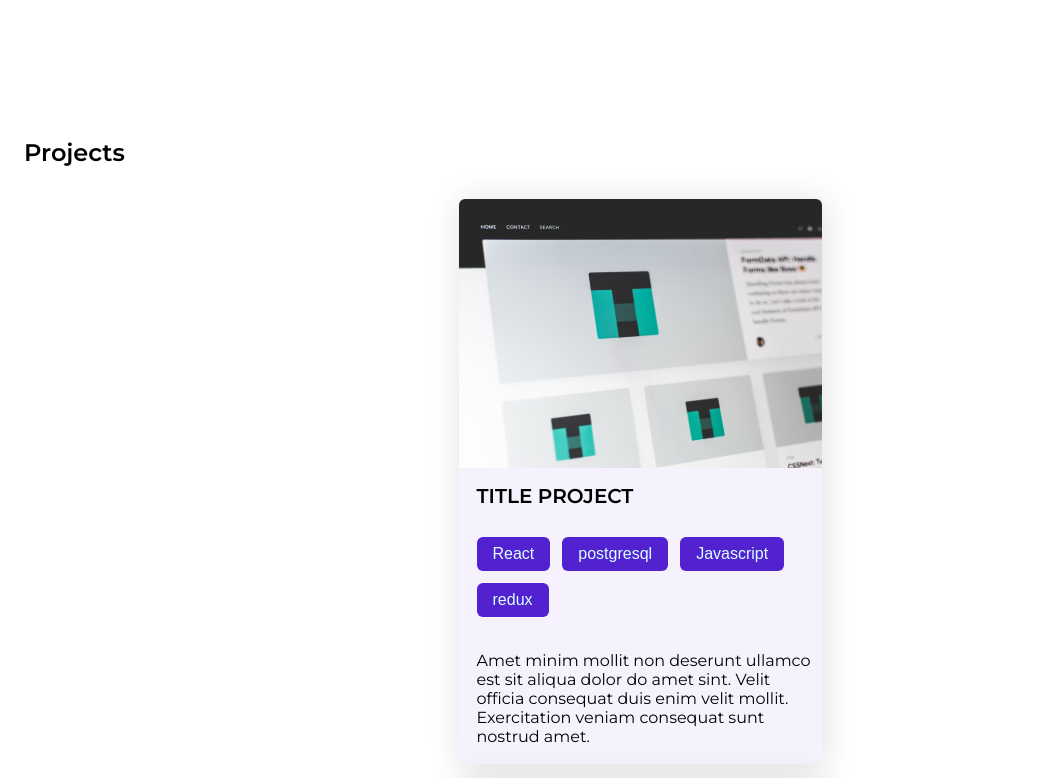
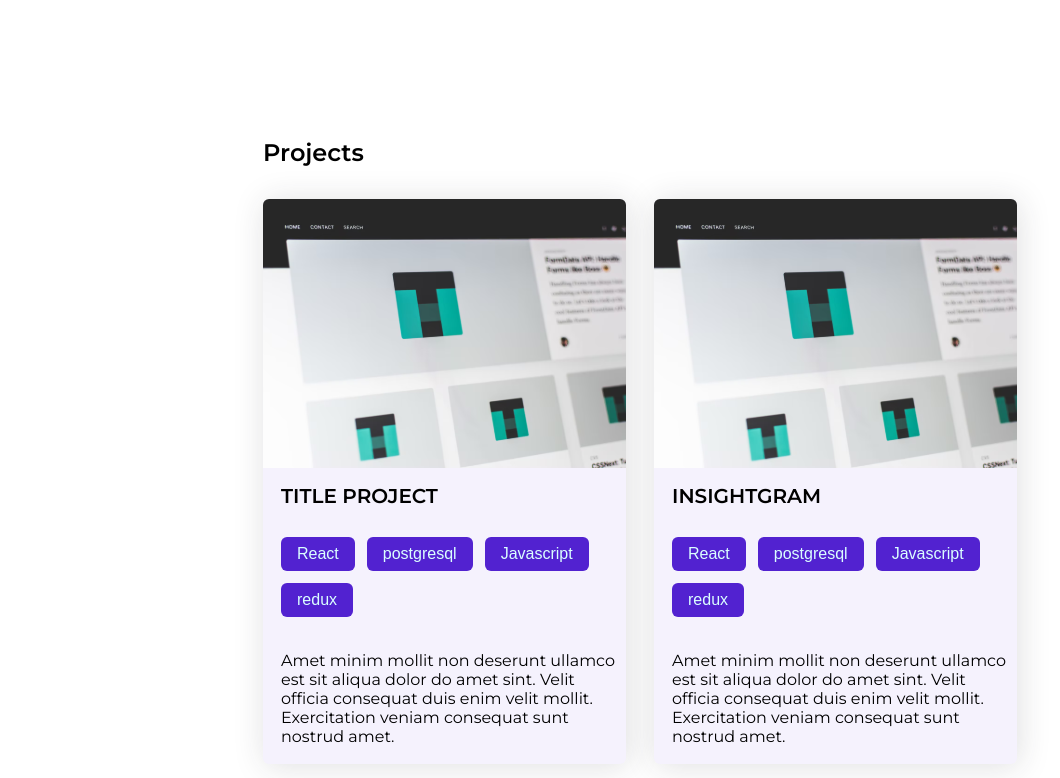
Before and after one commit to amirazarafrooz/myportfolio, a React (Vite) app: page / in a window 1280 px wide. Shown: the part 1040-1818 px from the top of the page, without its empty margins (0-1060 px from the left). Built offline with nearby package versions, Linux system fonts and the light colour scheme.

Commit message:
make project section responsive

```diff
--- a/css/projectssection.css
+++ b/css/projectssection.css
@@ -1 +1 @@
-@import"https://fonts.googleapis.com/css2?family=Montserrat:wght@400;500;600&display=swap";*{margin:0;padding:0;box-sizing:border-box}html{font-size:10px}body{font-family:"Montserrat",sans-serif}.projectssection__container{display:flex;align-items:center;justify-content:center;flex-direction:column;margin-bottom:105px;padding:0 24px}.projectssection__container h2{width:100%;font-size:2.4rem;font-weight:600;text-align:left;margin-bottom:32px}
+@import"https://fonts.googleapis.com/css2?family=Montserrat:wght@400;500;600&display=swap";*{margin:0;padding:0;box-sizing:border-box}html{font-size:10px}body{font-family:"Montserrat",sans-serif}.projectssection__container{display:flex;align-items:center;justify-content:center;flex-direction:column;margin-bottom:105px;padding:0 24px}.projectssection__container h2{width:100%;font-size:2.4rem;font-weight:600;text-align:left;margin-bottom:32px}@media(min-width: 900px){.productList{display:flex;align-items:center;justify-content:center;gap:28px;margin-bottom:24px}.projectssection__container h2{width:50%}}
--- a/src/components/ProjectsSection.jsx
+++ b/src/components/ProjectsSection.jsx
@@ -6,11 +6,12 @@ import { myprojects } from '../data/Project-data';
 export const ProjectsSection = () => {
     return (
         <div className='projectssection__container'>
+<div className='projrct__card'>
             <h2>Projects</h2>
-
             <div className="productList">
           {myprojects.filter(({id}) => id<2)
           .map(({title,imgLink,tags,caption}) => <Cardproject title={title} tags={tags} caption={caption} imgLink={imgLink}/>)}
+        </div>
         </div>
             <Button value="SEE ALL PROJECTS" cssClass="wide__btn" url="/Projects"></Button>
         </div>
--- a/style/projectssection.scss
+++ b/style/projectssection.scss
@@ -17,3 +17,24 @@
         margin-bottom: 32px;
     }
 }
+
+
+@media (min-width: 900px) {
+
+
+    .productList {
+        display: flex;
+        align-items: center;
+        justify-content: center;
+        gap: 28px;
+        margin-bottom: 24px;
+    }
+    .projectssection__container {
+
+        h2 {
+            width: 50%;
+        }
+
+    }
+
+}
```
